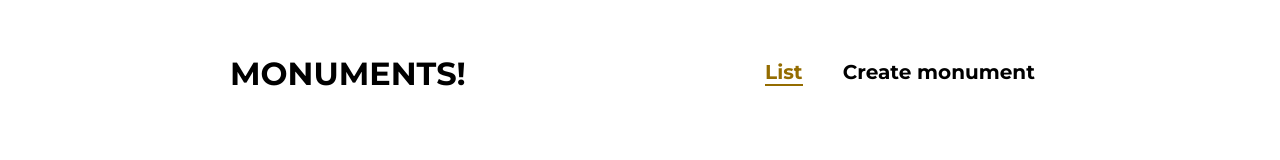
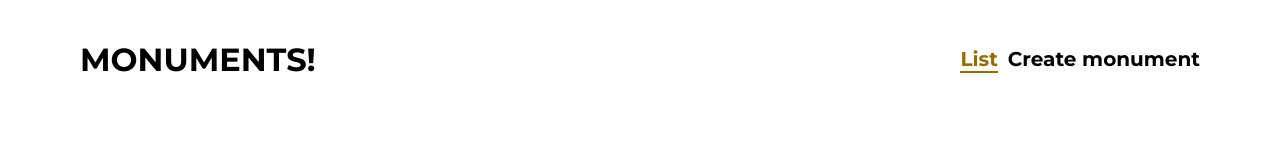
Before and after one commit to lexisgasa/Monuments-UI-TRP, a website with bundled scripts: page public/index.html in a window 1280 px wide. Built offline with nearby package versions, Linux system fonts and the light colour scheme; no server answers.

Commit message:
Style active link and responsive relocation

```diff
--- a/public/styles/style.css
+++ b/public/styles/style.css
@@ -3,8 +3,18 @@
 }
 
 body {
-  font-family: Montserrat, system-ui, -apple-system, BlinkMacSystemFont,
-    "Segoe UI", Roboto, Oxygen, Ubuntu, Cantarell, "Open Sans", "Helvetica Neue",
+  font-family:
+    Montserrat,
+    system-ui,
+    -apple-system,
+    BlinkMacSystemFont,
+    "Segoe UI",
+    Roboto,
+    Oxygen,
+    Ubuntu,
+    Cantarell,
+    "Open Sans",
+    "Helvetica Neue",
     sans-serif;
   margin: 0;
 }
@@ -26,13 +36,14 @@ a {
   text-decoration: none;
   color: inherit;
 }
+
 .container {
   margin: 0 auto;
-  max-width: 900px;
+  max-width: 1200px;
 }
 
 .header {
-  padding: 40px;
+  padding: 2.5rem 40px;
 
   @media (width >= 600px) {
     display: flex;
@@ -47,36 +58,30 @@ a {
 
 .navigation-menu {
   display: flex;
-  align-items: center;
-}
-
-.navigation-menu__list {
-  display: flex;
   flex-direction: column;
   gap: 10px;
-  margin: 20px 0;
+  margin: 10px 0;
   font-size: 20px;
 
   @media (width >= 600px) {
-    width: 300px;
+    margin: 0;
     flex-direction: row;
-    justify-content: space-around;
+    justify-content: space-between;
   }
 }
 
 .navigation-menu__item {
   font-weight: bolder;
-  &.active {
-    color: #946c00;
-  }
+  max-width: max-content;
 
   @media (width >= 600px) {
-    &.active {
-      border-bottom: 2px solid #946c00;
-    }
-
     &:hover {
       color: #000;
     }
   }
 }
+
+.navigation-menu__item--active {
+  color: #946c00;
+  border-bottom: 2px solid #946c00;
+}
--- a/src/components/navigationMenu/renderNavigationMenu.ts
+++ b/src/components/navigationMenu/renderNavigationMenu.ts
@@ -4,8 +4,8 @@ export const renderNavigationMenu = (): HTMLElement => {
   navigationMenu.classList.add("navigation-menu");
 
   navigationMenu.innerHTML = `
-    <ul class="navigation-menu__list">
-      <li class="navigation-menu__item active"><a href="#">List</a></li>
+    <ul class="navigation-menu">
+      <li class="navigation-menu__item navigation-menu__item--active"><a href="#">List</a></li>
       <li class="navigation-menu__item"><a href="#">Create monument</a></li>
     </ul>
   `;
```
